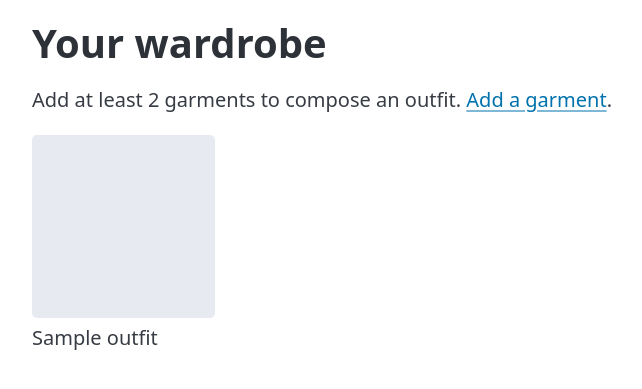
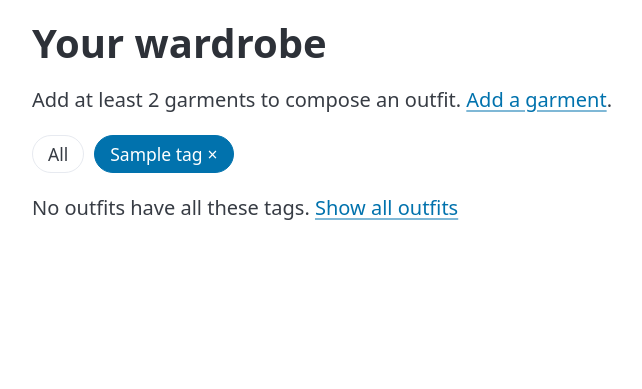
Before and after one commit to c-i-a-s-t-e-k/outfits-garderobe, a Django app: a page that uses templates/outfits/wardrobe.html in a window 1280 px wide. Shown: the part 130-519 px from the top of the page, without its empty margins (8-650 px from the left). Run offline with Django 5.2, Linux system fonts and the light colour scheme; a user stored in the database is signed in; tables that the repository leaves empty hold one stand-in row (values such as "Sample post"); data that the repository does not hold is empty.

Commit message:
feat(outfit-tags): Wardrobe filter bar and tile tags (p3)
AND filter on the wardrobe grid via ?tag=, resolved against the
requester's own tags by normalized key; a tag bar that offers only
tags on the outfits on screen; each tile's tags on one ellipsized
line; constant query count.

- outfits/views.py
- templates/outfits/wardrobe.html
- static/css/app.css
- outfits/tests/test_views.py
- context/changes/outfit-tags/plan.md (p2 SHA + p3 progress)

Refs: OG-6

Co-Authored-By: Claude Opus 5 <noreply@anthropic.com>
Claude-Session: https://claude.ai/code/session_01GqHjn5dC3DeLVpozK9ZMCq

```diff
--- a/outfits/views.py
+++ b/outfits/views.py
@@ -5,6 +5,8 @@ from django.contrib.auth.decorators import login_required
 from django.core.exceptions import ValidationError
 from django.db import IntegrityError, transaction
 from django.shortcuts import get_object_or_404, redirect, render
+from django.urls import reverse
+from django.utils.http import urlencode
 from django.views.decorators.http import require_POST
 
 from garments.models import Garment
@@ -18,14 +20,74 @@ class OutfitNameTaken(Exception):
 
 @login_required
 def wardrobe(request):
-    # Two queries however many outfits and garments there are: the outfits and
-    # one prefetch of their garments. Preview order is computed in Python, and
-    # each tile's images are photo_url, which needs no photo row.
-    outfits = Outfit.objects.filter(owner=request.user).prefetch_related('garments')
+    """The owner's outfits carrying every tag in `?tag=`, and a bar to change that.
+
+    A constant number of queries however many outfits, garments, tags or
+    selections there are: one to resolve the selected tags (none without a
+    filter), the outfits, and one prefetch each of garments and tags. Preview
+    order and the tag bar are computed in Python from the prefetched rows.
+    """
+    # Typed values keyed by identity, first spelling kept: `letnie` and
+    # ` LETNIE ` in one query string are one selection.
+    typed = {}
+    for value in request.GET.getlist('tag'):
+        key = Tag.normalize(value)
+        if key:
+            typed.setdefault(key, ' '.join(value.split()))
+
+    resolved = {}
+    if typed:
+        # Resolved against the requester's tags only: another user's `letnie`
+        # is never a match, so it can only yield an empty grid.
+        resolved = {
+            tag.normalized: tag
+            for tag in Tag.objects.filter(owner=request.user, normalized__in=typed)
+        }
+
+    outfits = Outfit.objects.filter(owner=request.user)
+    if len(resolved) < len(typed):
+        # A tag the user does not have matches no outfit; still listed as
+        # selected below so it can be dropped.
+        outfits = outfits.none()
+    for tag in resolved.values():
+        # One filter per tag, so each gets its own join: AND, not OR.
+        outfits = outfits.filter(tags=tag)
+    outfits = list(outfits.prefetch_related('garments', 'tags'))
+
+    selected_values = [resolved[key].name if key in resolved else typed[key] for key in typed]
+    selected = [
+        {
+            'name': value,
+            'url': _wardrobe_url(selected_values[:index] + selected_values[index + 1 :]),
+        }
+        for index, value in enumerate(selected_values)
+    ]
+    # Only tags on the outfits on screen: every one of them keeps at least one
+    # outfit in view, so the bar never offers a dead end.
+    on_screen = {tag.pk: tag for outfit in outfits for tag in outfit.tags.all()}
+    available = [
+        {'name': tag.name, 'url': _wardrobe_url([*selected_values, tag.name])}
+        for tag in sorted(on_screen.values(), key=lambda tag: tag.normalized)
+        if tag.normalized not in typed
+    ]
+
     can_compose = Garment.objects.filter(owner=request.user).count() >= MIN_GARMENTS
     return render(
-        request, 'outfits/wardrobe.html', {'outfits': outfits, 'can_compose': can_compose}
+        request,
+        'outfits/wardrobe.html',
+        {
+            'outfits': outfits,
+            'can_compose': can_compose,
+            'selected': selected,
+            'available': available,
+            'filtering': bool(typed),
+        },
     )
+
+
+def _wardrobe_url(tag_names):
+    url = reverse('wardrobe')
+    return f'{url}?{urlencode({"tag": tag_names}, doseq=True)}' if tag_names else url
 
 
 @login_required
--- a/static/css/app.css
+++ b/static/css/app.css
@@ -252,6 +252,40 @@
   line-height: 1;
 }
 
+/* Wardrobe tag bar: the same chips, as links in a wrapping row. Pico lays a
+   <nav> out as a spaced-out flex row; here chips pack to the start. A chip here
+   has no remove button, so its padding is even; a selected chip is filled. */
+.tag-bar {
+  flex-wrap: wrap;
+  justify-content: flex-start;
+  gap: 0.5rem;
+  margin-bottom: var(--pico-spacing);
+}
+
+.tag-bar .tag-chip {
+  padding: 0.25rem 0.75rem;
+  color: inherit;
+  text-decoration: none;
+}
+
+.tag-bar .tag-chip[aria-current='page'],
+.tag-bar .tag-chip-selected {
+  border-color: var(--pico-primary-background);
+  background: var(--pico-primary-background);
+  color: var(--pico-primary-inverse);
+}
+
+/* A tile's tags: one muted line under the name, cut with an ellipsis, so
+   tiles in one row keep the same height however many tags they carry. */
+.outfit-tags {
+  display: block;
+  overflow: hidden;
+  color: var(--pico-muted-color);
+  font-size: 0.875rem;
+  white-space: nowrap;
+  text-overflow: ellipsis;
+}
+
 /* Tag input and its Add button share a row; the button keeps its width. */
 .tag-add-row {
   display: flex;
--- a/templates/outfits/wardrobe.html
+++ b/templates/outfits/wardrobe.html
@@ -12,6 +12,23 @@
       Add at least 2 garments to compose an outfit.
       <a href="{% url 'garments:add' %}">Add a garment</a>.
     </p>
+  {% endif %}
+
+  {% if selected or available or filtering %}
+    {% comment %}
+      Links, not a form: each chip is the wardrobe URL with that tag added or
+      dropped, so filtering needs no JavaScript and a filtered view can be
+      bookmarked. The view only lists tags that keep an outfit on screen.
+    {% endcomment %}
+    <nav class="tag-bar" aria-label="Filter by tag">
+      <a href="{% url 'wardrobe' %}" class="tag-chip"{% if not filtering %} aria-current="page"{% endif %}>All</a>
+      {% for tag in selected %}
+        <a href="{{ tag.url }}" class="tag-chip tag-chip-selected" aria-label="Remove filter {{ tag.name }}">{{ tag.name }} <span aria-hidden="true">×</span></a>
+      {% endfor %}
+      {% for tag in available %}
+        <a href="{{ tag.url }}" class="tag-chip">{{ tag.name }}</a>
+      {% endfor %}
+    </nav>
   {% endif %}
 
   {% if outfits %}
@@ -38,10 +55,21 @@
               {% endfor %}
             </div>
             <span class="outfit-name">{{ outfit.name }}</span>
+            {% comment %}
+              Plain text: the tile is already one link, so its tags cannot be
+              links too. The bar above is where they filter.
+            {% endcomment %}
+            {% with tags=outfit.tags.all %}
+              {% if tags %}
+                <span class="outfit-tags">{% for tag in tags %}{{ tag.name }}{% if not forloop.last %} · {% endif %}{% endfor %}</span>
+              {% endif %}
+            {% endwith %}
           </a>
         </li>
       {% endfor %}
     </ul>
+  {% elif filtering %}
+    <p>No outfits have all these tags. <a href="{% url 'wardrobe' %}">Show all outfits</a></p>
   {% elif can_compose %}
     <p>No outfits yet. Compose your first one from the garments you added.</p>
   {% endif %}
```
Also changed, not shown: context/changes/outfit-tags/plan.md (+22 -22 lines), outfits/tests/test_views.py (+207 -0 lines).
